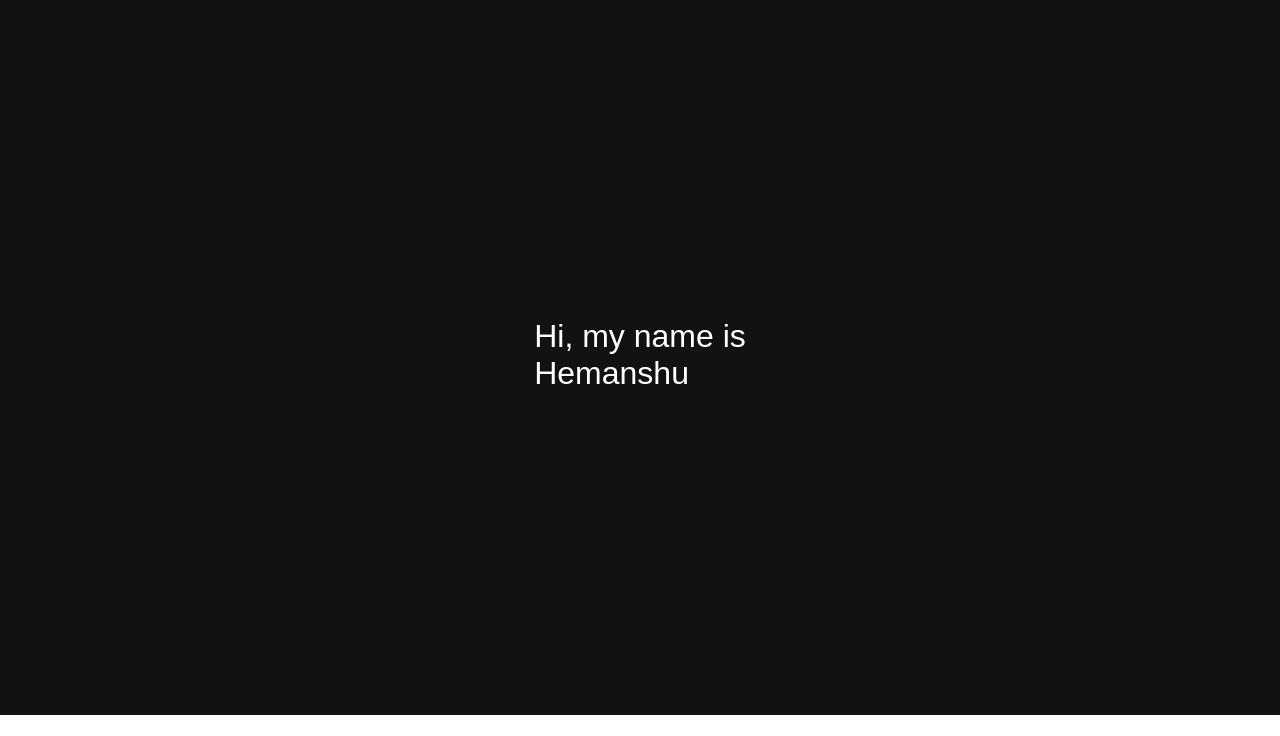
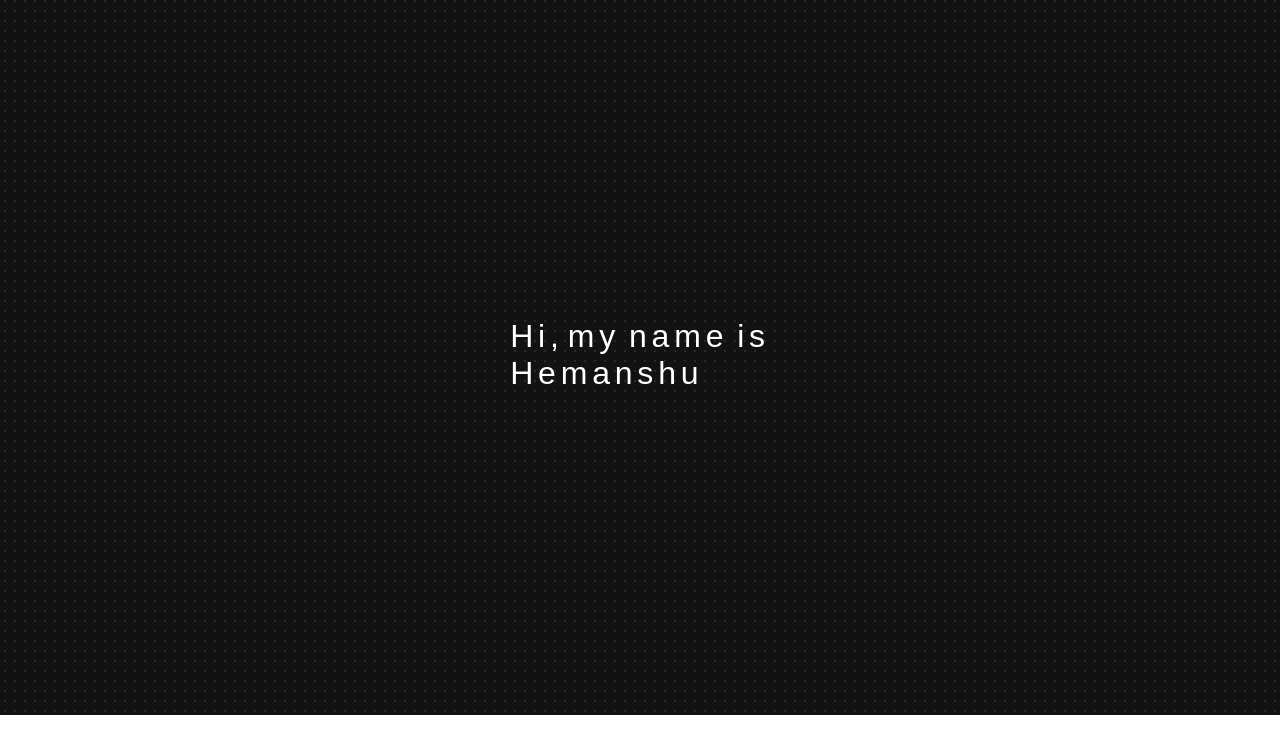
Before and after one commit to Hemanshu-Bhargav/hemanshu-bhargav.github.io, an Astro site in the folder portfolio/: page / in a window 1280 px wide. Shown: the part 64-800 px from the top of the page. Built offline with nearby package versions, Linux system fonts and the light colour scheme; Astro itself is replaced by a stand-in of ours.

Commit message:
add accessibility theme

```diff
--- a/portfolio/src/pages/index.astro
+++ b/portfolio/src/pages/index.astro
@@ -10,11 +10,12 @@ import Layout from '../layouts/Layout.astro';
     box-sizing: border-box;
   }
 
-  /* Navigation Bar */
+  /* Full-width Navigation Bar */
   nav {
     display: flex;
     justify-content: space-between;
     align-items: center;
+    width: 100%;
     padding: 1rem 2rem;
     background: #1a1a1a;
     color: white;
@@ -36,6 +37,12 @@ import Layout from '../layouts/Layout.astro';
     color: #00bcd4;
   }
 
+  /* Accessibility Focus Indicator */
+  button:focus, a:focus {
+    outline: none;
+    box-shadow: 0px 0px 8px rgba(0, 188, 212, 0.8);
+  }
+
   /* Hero Section */
   .hero {
     display: flex;
@@ -48,12 +55,13 @@ import Layout from '../layouts/Layout.astro';
     font-family: Arial, sans-serif;
   }
 
-  /* Animated Text */
+  /* Spaced-Out Animated Name */
   .animated-text span {
     opacity: 0;
     transform: translateY(20px);
     display: inline-block;
     animation: fadeInUp 1s ease forwards;
+    letter-spacing: 0.3rem; /* Spaced letters */
   }
 
   .animated-text span:nth-child(1) { animation-delay: 0.3s; }
@@ -75,10 +83,23 @@ import Layout from '../layouts/Layout.astro';
       transform: translateY(0);
     }
   }
+
+  /* Braille-Inspired Background Dots */
+  .braille-bg {
+    background-image: radial-gradient(circle, rgba(255, 255, 255, 0.1) 1px, transparent 1px);
+    background-size: 10px 10px;
+    position: absolute;
+    width: 100%;
+    height: 100%;
+    top: 0;
+    left: 0;
+    pointer-events: none;
+  }
+
 </style>
 
 <Layout>
-  <!-- Navigation Bar -->
+  <!-- Full-Width Navigation Bar -->
   <nav>
     <h1>My Portfolio</h1>
     <ul>
@@ -89,8 +110,9 @@ import Layout from '../layouts/Layout.astro';
     </ul>
   </nav>
 
-  <!-- Hero Section with Animated Text. -->
+  <!-- Hero Section with Braille-Inspired Background -->
   <section class="hero">
+    <div class="braille-bg"></div>
     <div class="animated-text">
       <span>H</span><span>i</span>, <span>m</span><span>y</span> <span>n</span><span>a</span><span>m</span><span>e</span> <span>i</span><span>s</span>
       <br />
```
Also changed, not shown: index.html (+2 -2 lines).
